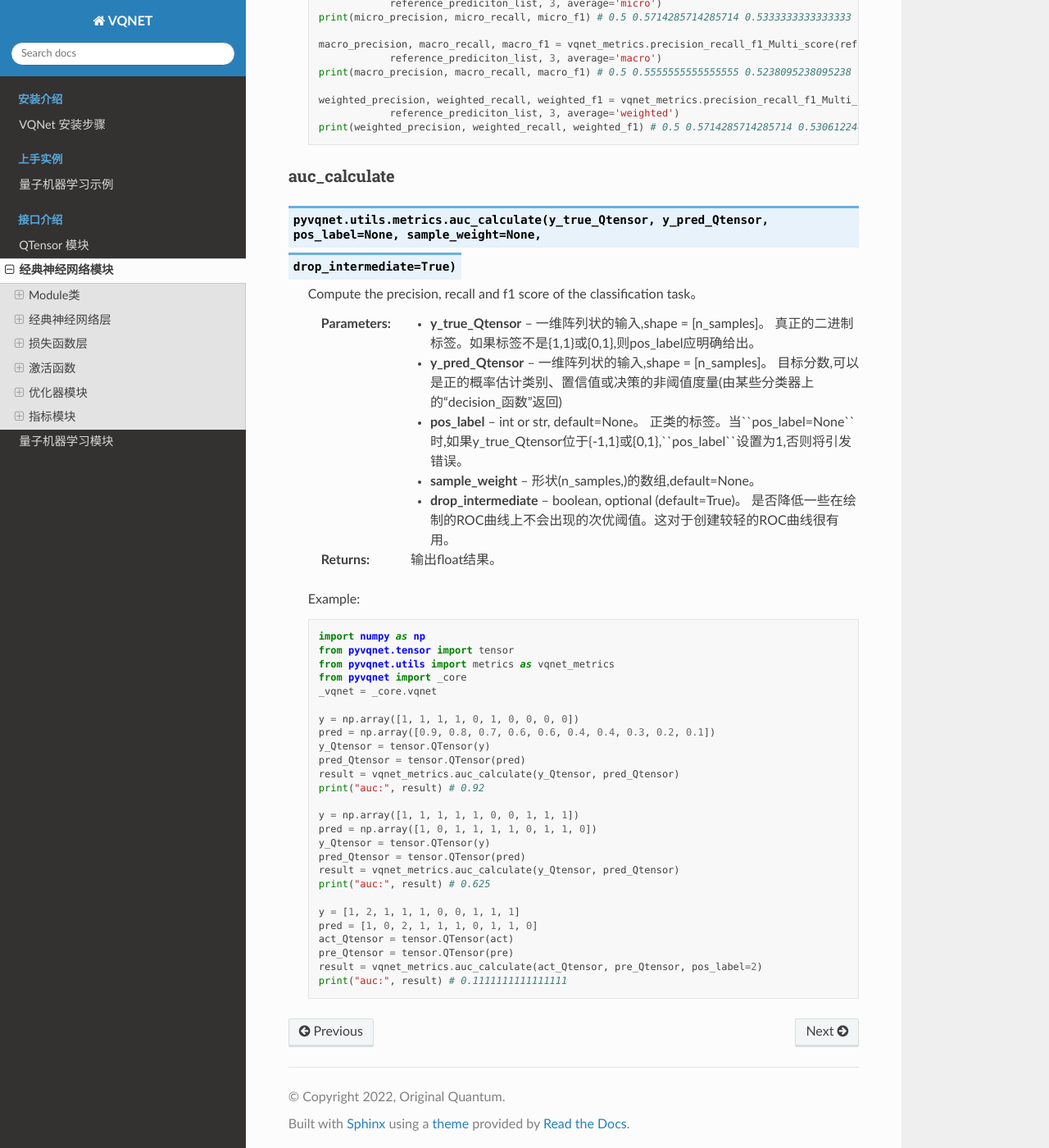
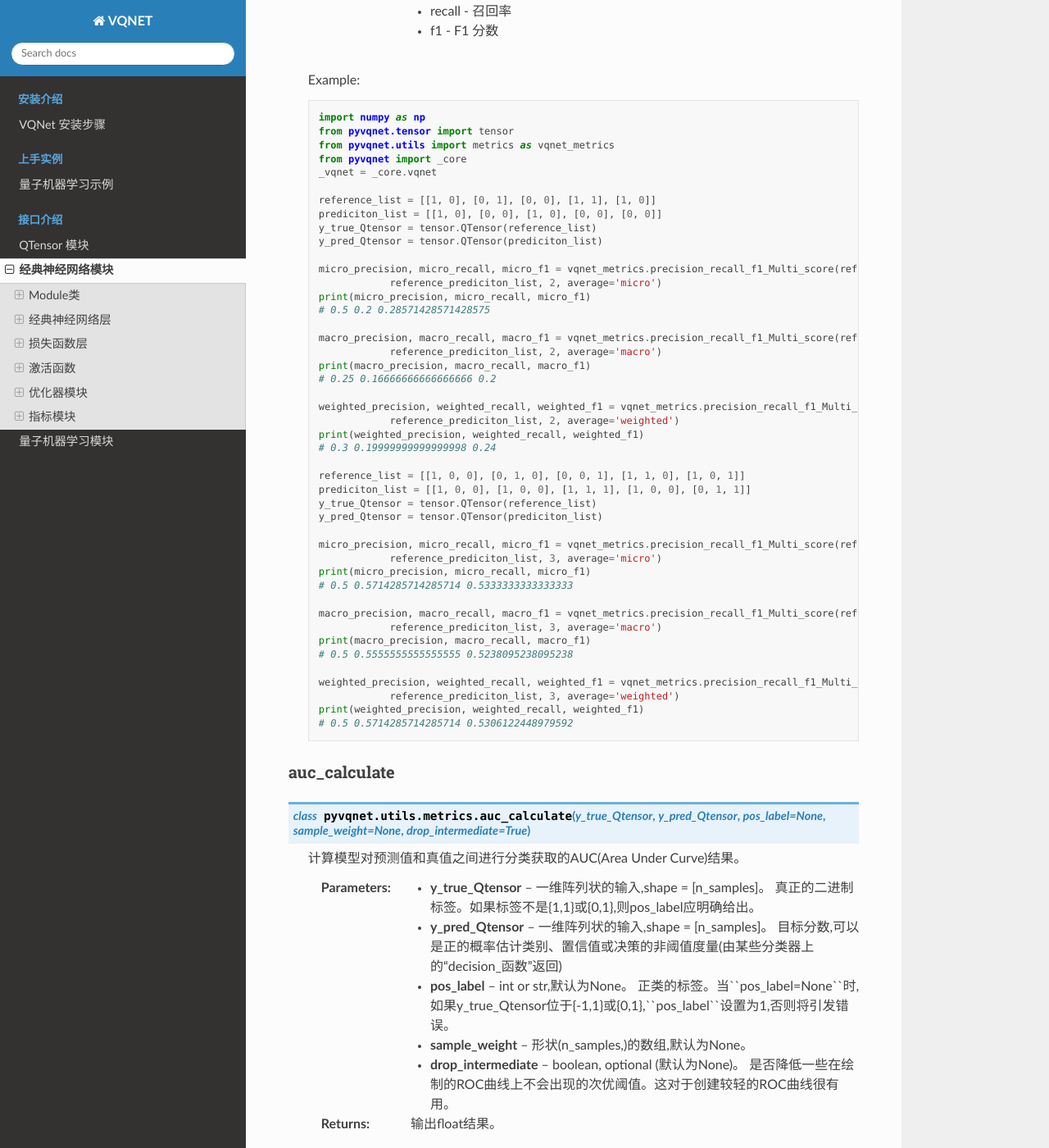
Before and after one commit to OriginQ/VQNET2.0-tutorial, a Sphinx documentation site: the page built from source/rst/nn.rst, in a window 1280 px wide and 1400 px high, scrolled down 41226 px. Shown: the whole window at 82% size. Built offline with Sphinx 7.4.7 and the Read the Docs theme 2.0.0, drawn with Linux system fonts in a browser that asks for light colours; some of the changed text lies outside the part shown.

Commit message:
[ref] ref metrics

```diff
--- a/source/rst/nn.rst
+++ b/source/rst/nn.rst
@@ -1903,7 +1903,7 @@
 
 .. py:class:: pyvqnet.utils.metrics.MSE(y_true_Qtensor, y_pred_Qtensor)
 
-    MSE: Mean squared error regression loss。
+    计算均方误差 Mean Squared Error (MSE)。
 
     :param y_true_Qtensor: 形状类似(n_samples,)或(n_samples, n_outputs)的输入,真实目标值。
     :param y_pred_Qtensor: 形状类似(n_samples,)或(n_samples, n_outputs)的输入,估计目标值。
@@ -1921,12 +1921,14 @@
             y_true_Qtensor = tensor.arange(1, 12)
             y_pred_Qtensor = tensor.arange(4, 15)
             result = vqnet_metrics.MSE(y_true_Qtensor, y_pred_Qtensor)
-            print(result) # 9.0
+            print(result)
+            # 9.0
 
             y_true_Qtensor = tensor.arange(1, 13).reshape([3, 4])
             y_pred_Qtensor = tensor.arange(4, 16).reshape([3, 4])
             result = vqnet_metrics.MSE(y_true_Qtensor, y_pred_Qtensor)
-            print(result) # 9.0
+            print(result)
+            # 9.0
 
 
 RMSE
@@ -1934,7 +1936,7 @@
 
 .. py:class:: pyvqnet.utils.metrics.RMSE(y_true_Qtensor, y_pred_Qtensor)
 
-    RMSE: Root Mean Absolute Error。
+    计算均方根误差 Root Mean Square Error (RMSE) 。
 
     :param y_true_Qtensor: 形状类似(n_samples,)或(n_samples, n_outputs)的输入,真实目标值。
     :param y_pred_Qtensor: 形状类似(n_samples,)或(n_samples, n_outputs)的输入,估计目标值。
@@ -1952,12 +1954,14 @@
             y_true_Qtensor = tensor.arange(1, 12)
             y_pred_Qtensor = tensor.arange(4, 15)
             result = vqnet_metrics.RMSE(y_true_Qtensor, y_pred_Qtensor)
-            print(result) # 3.0
+            print(result)
+            # 3.0
 
             y_true_Qtensor = tensor.arange(1, 13).reshape([3, 4])
             y_pred_Qtensor = tensor.arange(4, 16).reshape([3, 4])
             result = vqnet_metrics.RMSE(y_true_Qtensor, y_pred_Qtensor)
-            print(result) # 3.0
+            print(result)
+            # 3.0
 
 
 
@@ -1966,7 +1970,7 @@
 
 .. py:class:: pyvqnet.utils.metrics.MAE(y_true_Qtensor, y_pred_Qtensor)
 
-    MAE: Mean absolute error regression loss。
+    计算预测值和真实值之间绝对平均误差 Mean Absolute Error(MAE)。
 
     :param y_true_Qtensor: 形状类似(n_samples,)或(n_samples, n_outputs)的输入,真实目标值。
     :param y_pred_Qtensor: 形状类似(n_samples,)或(n_samples, n_outputs)的输入,估计目标值。
@@ -1984,12 +1988,14 @@
             y_true_Qtensor = tensor.arange(1, 12)
             y_pred_Qtensor = tensor.arange(4, 15)
             result = vqnet_metrics.RMSE(y_true_Qtensor, y_pred_Qtensor)
-            print(result) # 3.0
+            print(result)
+            # 3.0
 
             y_true_Qtensor = tensor.arange(1, 13).reshape([3, 4])
             y_pred_Qtensor = tensor.arange(4, 16).reshape([3, 4])
             result = vqnet_metrics.RMSE(y_true_Qtensor, y_pred_Qtensor)
-            print(result) # 3.0
+            print(result)
+            # 3.0
 
 
 R_Square
@@ -1997,7 +2003,7 @@
 
 .. py:class:: pyvqnet.utils.metrics.R_Square(y_true_Qtensor, y_pred_Qtensor, sample_weight=None)
 
-    R_Square: R^2 (coefficient of determination) regression score function。
+    计算预测值和真实值之间的R方分数。
     可能的最佳分数为1.0,可以为负(因为模型可以任意恶化)。一个始终预测y的预期值,忽略输入特征,将获得0.0的R^2分数。
 
     :param y_true_Qtensor: 形状类似(n_samples,)或(n_samples, n_outputs)的输入,真实目标值。
@@ -2030,12 +2036,16 @@
 
 .. py:class:: pyvqnet.utils.metrics.precision_recall_f1_2_score(y_true_Qtensor, y_pred_Qtensor)
 
-    Compute the precision, recall and f1 score of the binary classification task。
-
-    :param y_true_Qtensor: 一维阵列状的输入,真实目标值。
-    :param y_pred_Qtensor: 一维阵列状的输入,估计目标值。
-
-    :return: 输出float结果。Precision, recall, f1 score。
+    计算2分类任务下预测值的精确率,召回率和F1分数。其中预测值和真值需要是形状类似(n_samples,)的QTensor,值为0或1,代表两个类的标签。
+
+    :param y_true_Qtensor: 一维阵列状的输入,形状类似(n_samples,)，真实目标值。
+    :param y_pred_Qtensor: 一维阵列状的输入,形状类似(n_samples,)，估计目标值。
+
+    :returns:
+        - precision - 精确率
+        - recall - 召回率
+        - f1 - F1 分数
+
 
     Example::
 
@@ -2050,7 +2060,8 @@
 
             precision, recall, f1 = vqnet_metrics.precision_recall_f1_2_score(
                 y_true_Qtensor, y_pred_Qtensor)
-            print(precision, recall, f1) # 0.5 0.6 0.5454545454545454
+            print(precision, recall, f1)
+            # 0.5 0.6 0.5454545454545454
 
 
 precision_recall_f1_N_score
@@ -2058,7 +2069,7 @@
 
 .. py:class:: pyvqnet.utils.metrics.precision_recall_f1_N_score(y_true_Qtensor, y_pred_Qtensor, N, average=None)
 
-    Compute the precision, recall and f1 score of the classification task。
+    多分类任务的精确率,召回率,F1分数计算。其中预测值和真值是形状类似(n_samples,)的QTensor,值为0到N-1的整数,代表N个类的标签。
 
     :param y_true_Qtensor: 一维阵列状的输入,真实目标值。
     :param y_pred_Qtensor: 一维阵列状的输入,估计目标值。
@@ -2066,10 +2077,15 @@
     :param average: string, ['micro', 'macro', 'weighted']。
             多类/多标签目标需要此参数。
             ``'micro'``: 通过计算总真正数来全局计算指标,假阴性和假阳性。
+
             ``'macro'``: 计算每个标签的指标,并找到其未加权值。意思是不考虑标签的平衡。
-            ``'weighted'``: 计算每个标签的指标,并找到它们的平均值(每个标签的真实实例数)。这改变 ``'macro'`` 以解释标签不平衡; 这可能会导致F-分数不在精度和召回之间。
-
-    :return: 输出float结果。Precision, recall, f1 score。
+
+            ``'weighted'``: 计算每个标签的指标,并找到它们的平均值(每个标签的真实实例数)。这改变 ``'macro'`` 以解释标签不平衡; 这可能会导致F1分数不在精度和召回之间。
+
+    :returns:
+        - precision - 精确率
+        - recall - 召回率
+        - f1 - F1 分数
 
     Example::
 
@@ -2086,15 +2102,18 @@
 
                 precision_micro, recall_micro, f1_micro = vqnet_metrics.precision_recall_f1_N_score(
                     y_true_Qtensor, y_pred_Qtensor, 3, average='micro')
-                print(precision_micro, recall_micro, f1_micro) # 0.6 0.6 0.6
+                print(precision_micro, recall_micro, f1_micro)
+                # 0.6 0.6 0.6
 
                 precision_macro, recall_macro, f1_macro = vqnet_metrics.precision_recall_f1_N_score(
                     y_true_Qtensor, y_pred_Qtensor, 3, average='macro')
-                print(precision_macro, recall_macro, f1_macro) # 0.5833333333333334 0.5888888888888889 0.5793650793650794
+                print(precision_macro, recall_macro, f1_macro)
+                # 0.5833333333333334 0.5888888888888889 0.5793650793650794
 
                 precision_weighted, recall_weighted, f1_weighted = vqnet_metrics.precision_recall_f1_N_score(
                     y_true_Qtensor, y_pred_Qtensor, 3, average='weighted')
-                print(precision_weighted, recall_weighted, f1_weighted) # 0.625 0.6 0.6047619047619047
+                print(precision_weighted, recall_weighted, f1_weighted)
+                # 0.625 0.6 0.6047619047619047
 
                 reference_list = [0, 0, 0, 0, 0, 0, 0, 0, 0, 0]
                 prediciton_list = [0, 0, 0, 0, 0, 0, 0, 0, 0, 0]
@@ -2103,15 +2122,18 @@
 
                 precision_micro, recall_micro, f1_micro = vqnet_metrics.precision_recall_f1_N_score(
                     y_true_Qtensor, y_pred_Qtensor, 3, average='micro')
-                print(precision_micro, recall_micro, f1_micro) # 1.0 1.0 1.0
+                print(precision_micro, recall_micro, f1_micro)
+                # 1.0 1.0 1.0
 
                 precision_macro, recall_macro, f1_macro = vqnet_metrics.precision_recall_f1_N_score(
                     y_true_Qtensor, y_pred_Qtensor, 3, average='macro')
-                print(precision_macro, recall_macro, f1_macro) # 1.0 1.0 1.0
+                print(precision_macro, recall_macro, f1_macro)
+                # 1.0 1.0 1.0
 
                 precision_weighted, recall_weighted, f1_weighted = vqnet_metrics.precision_recall_f1_N_score(
                     y_true_Qtensor, y_pred_Qtensor, 3, average='weighted')
-                print(precision_weighted, recall_weighted, f1_weighted) # 1.0 1.0 1.0
+                print(precision_weighted, recall_weighted, f1_weighted)
+                # 1.0 1.0 1.0
 
 
 precision_recall_f1_Multi_score
@@ -2119,7 +2141,7 @@
 
 .. py:class:: pyvqnet.utils.metrics.precision_recall_f1_Multi_score(y_true_Qtensor, y_pred_Qtensor, N, average=None)
 
-    Compute the precision, recall and f1 score of the multi classification task。
+    多分类任务的精确率,召回率,F1分数计算。其中预测值和真值是形状类似(n_samples,N)的QTensor,其中的值为N维独热编码的标签值。
 
     :param y_true_Qtensor: 二维阵列状的输入,真实目标值。
     :param y_pred_Qtensor: 二维阵列状的输入,估计目标值。
@@ -2127,10 +2149,15 @@
     :param average: string, ['micro', 'macro', 'weighted']。
             多类/多标签目标需要此参数。
             ``'micro'``: 通过计算总真正数来全局计算指标,假阴性和假阳性。
+
             ``'macro'``: 计算每个标签的指标,并找到其未加权值。意思是不考虑标签的平衡。
+
             ``'weighted'``: 计算每个标签的指标,并找到它们的平均值(每个标签的真实实例数)。这改变 ``'macro'`` 以解释标签不平衡; 这可能会导致F-分数不在精度和召回之间。
 
-    :return: 输出float结果。Precision, recall, f1 score。
+    :returns:
+        - precision - 精确率
+        - recall - 召回率
+        - f1 - F1 分数
 
     Example::
 
@@ -2148,15 +2175,18 @@
 
                     micro_precision, micro_recall, micro_f1 = vqnet_metrics.precision_recall_f1_Multi_score(reference_list_Qtensor,
                                 reference_prediciton_list, 2, average='micro')
-                    print(micro_precision, micro_recall, micro_f1) # 0.5 0.2 0.28571428571428575
+                    print(micro_precision, micro_recall, micro_f1)
+                    # 0.5 0.2 0.28571428571428575
 
                     macro_precision, macro_recall, macro_f1 = vqnet_metrics.precision_recall_f1_Multi_score(reference_list_Qtensor,
                                 reference_prediciton_list, 2, average='macro')
-                    print(macro_precision, macro_recall, macro_f1) # 0.25 0.16666666666666666 0.2
+                    print(macro_precision, macro_recall, macro_f1)
+                    # 0.25 0.16666666666666666 0.2
 
                     weighted_precision, weighted_recall, weighted_f1 = vqnet_metrics.precision_recall_f1_Multi_score(reference_list_Qtensor,
                                 reference_prediciton_list, 2, average='weighted')
-                    print(weighted_precision, weighted_recall, weighted_f1) # 0.3 0.19999999999999998 0.24
+                    print(weighted_precision, weighted_recall, weighted_f1)
+                    # 0.3 0.19999999999999998 0.24
 
                     reference_list = [[1, 0, 0], [0, 1, 0], [0, 0, 1], [1, 1, 0], [1, 0, 1]]
                     prediciton_list = [[1, 0, 0], [1, 0, 0], [1, 1, 1], [1, 0, 0], [0, 1, 1]]
@@ -2165,34 +2195,36 @@
 
                     micro_precision, micro_recall, micro_f1 = vqnet_metrics.precision_recall_f1_Multi_score(reference_list_Qtensor,
                                 reference_prediciton_list, 3, average='micro')
-                    print(micro_precision, micro_recall, micro_f1) # 0.5 0.5714285714285714 0.5333333333333333
+                    print(micro_precision, micro_recall, micro_f1)
+                    # 0.5 0.5714285714285714 0.5333333333333333
 
                     macro_precision, macro_recall, macro_f1 = vqnet_metrics.precision_recall_f1_Multi_score(reference_list_Qtensor,
                                 reference_prediciton_list, 3, average='macro')
-                    print(macro_precision, macro_recall, macro_f1) # 0.5 0.5555555555555555 0.5238095238095238
+                    print(macro_precision, macro_recall, macro_f1)
+                    # 0.5 0.5555555555555555 0.5238095238095238
 
                     weighted_precision, weighted_recall, weighted_f1 = vqnet_metrics.precision_recall_f1_Multi_score(reference_list_Qtensor,
                                 reference_prediciton_list, 3, average='weighted')
-                    print(weighted_precision, weighted_recall, weighted_f1) # 0.5 0.5714285714285714 0.5306122448979592
+                    print(weighted_precision, weighted_recall, weighted_f1)
+                    # 0.5 0.5714285714285714 0.5306122448979592
 
 
 
 auc_calculate
 ^^^^^^^^^^^^^^^^^^^^^^^^^^^^^
 
-.. py:class:: pyvqnet.utils.metrics.auc_calculate(y_true_Qtensor, y_pred_Qtensor, pos_label=None, sample_weight=None,
-              drop_intermediate=True)
-
-    Compute the precision, recall and f1 score of the classification task。
+.. py:class:: pyvqnet.utils.metrics.auc_calculate(y_true_Qtensor, y_pred_Qtensor, pos_label=None, sample_weight=None, drop_intermediate=True)
+
+    计算模型对预测值和真值之间进行分类获取的AUC(Area Under Curve)结果。
 
     :param y_true_Qtensor: 一维阵列状的输入,shape = [n_samples]。
                             真正的二进制标签。如果标签不是{1,1}或{0,1},则pos_label应明确给出。
     :param y_pred_Qtensor: 一维阵列状的输入,shape = [n_samples]。
                             目标分数,可以是正的概率估计类别、置信值或决策的非阈值度量(由某些分类器上的“decision_函数”返回)
-    :param pos_label: int or str, default=None。
+    :param pos_label: int or str,默认为None。
                     正类的标签。当``pos_label=None``时,如果y_true_Qtensor位于{-1,1}或{0,1},``pos_label``设置为1,否则将引发错误。
-    :param sample_weight: 形状(n_samples,)的数组,default=None。
-    :param drop_intermediate: boolean, optional (default=True)。
+    :param sample_weight: 形状(n_samples,)的数组,默认为None。
+    :param drop_intermediate: boolean, optional (默认为None)。
                     是否降低一些在绘制的ROC曲线上不会出现的次优阈值。这对于创建较轻的ROC曲线很有用。
     :return: 输出float结果。
 
@@ -2209,18 +2241,21 @@
                 y_Qtensor = tensor.QTensor(y)
                 pred_Qtensor = tensor.QTensor(pred)
                 result = vqnet_metrics.auc_calculate(y_Qtensor, pred_Qtensor)
-                print("auc:", result) # 0.92
+                print("auc:", result)
+                # 0.92
 
                 y = np.array([1, 1, 1, 1, 1, 0, 0, 1, 1, 1])
                 pred = np.array([1, 0, 1, 1, 1, 1, 0, 1, 1, 0])
                 y_Qtensor = tensor.QTensor(y)
                 pred_Qtensor = tensor.QTensor(pred)
                 result = vqnet_metrics.auc_calculate(y_Qtensor, pred_Qtensor)
-                print("auc:", result) # 0.625
+                print("auc:", result)
+                # 0.625
 
                 y = [1, 2, 1, 1, 1, 0, 0, 1, 1, 1]
                 pred = [1, 0, 2, 1, 1, 1, 0, 1, 1, 0]
                 act_Qtensor = tensor.QTensor(act)
                 pre_Qtensor = tensor.QTensor(pre)
                 result = vqnet_metrics.auc_calculate(act_Qtensor, pre_Qtensor, pos_label=2)
-                print("auc:", result) # 0.1111111111111111
+                print("auc:", result)
+                # 0.1111111111111111
```
